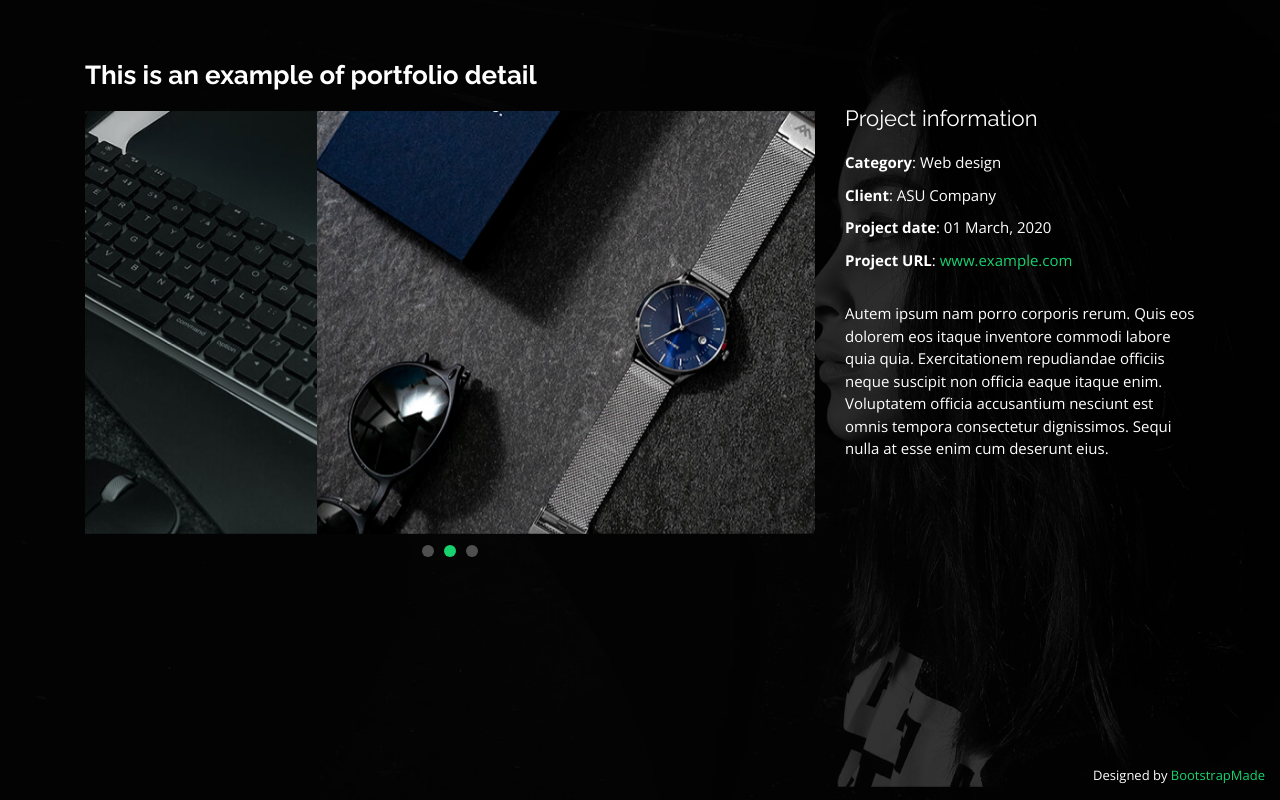
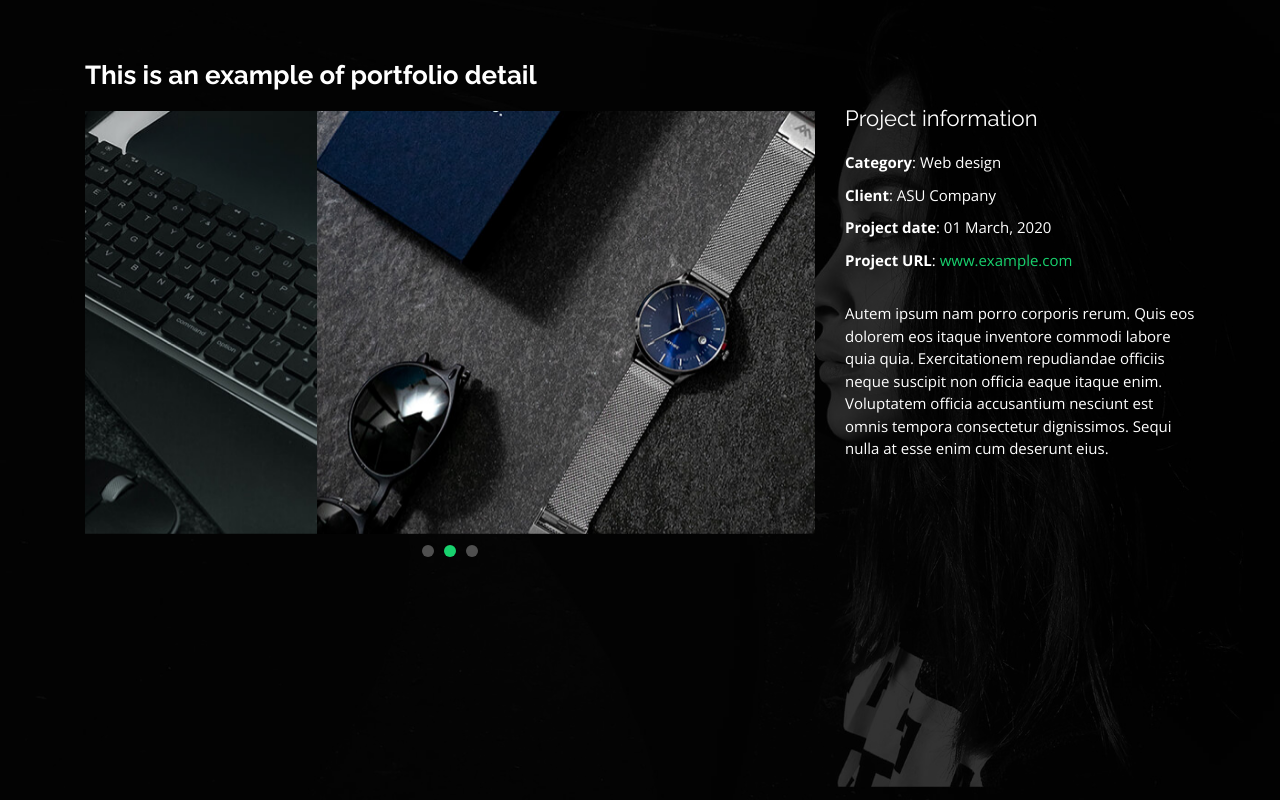
Before and after one commit to surajbhadola01/demo_graphic_designer.io, a plain HTML site: page portfolio-details.html in a window 1280 px wide. Drawn offline with nearby package versions, Linux system fonts and the light colour scheme.

Commit message:
secong commit

```diff
--- a/portfolio-details.html
+++ b/portfolio-details.html
@@ -27,12 +27,6 @@
   <!-- Template Main CSS File -->
   <link href="assets/css/style.css" rel="stylesheet">
 
-  <!-- =======================================================
-  * Template Name: Personal - v2.5.1
-  * Template URL: https://bootstrapmade.com/personal-free-resume-bootstrap-template/
-  * Author: BootstrapMade.com
-  * License: https://bootstrapmade.com/license/
-  ======================================================== -->
 </head>
 
 <body>
@@ -76,11 +70,8 @@
   </main><!-- End #main -->
 
   <div class="credits">
-    <!-- All the links in the footer should remain intact. -->
-    <!-- You can delete the links only if you purchased the pro version. -->
-    <!-- Licensing information: https://bootstrapmade.com/license/ -->
-    <!-- Purchase the pro version with working PHP/AJAX contact form: https://bootstrapmade.com/personal-free-resume-bootstrap-template/ -->
-    Designed by <a href="https://bootstrapmade.com/">BootstrapMade</a>
+
+    <!-- Designed by <a href=""></a> -->
   </div>
 
   <!-- Vendor JS Files -->
```
